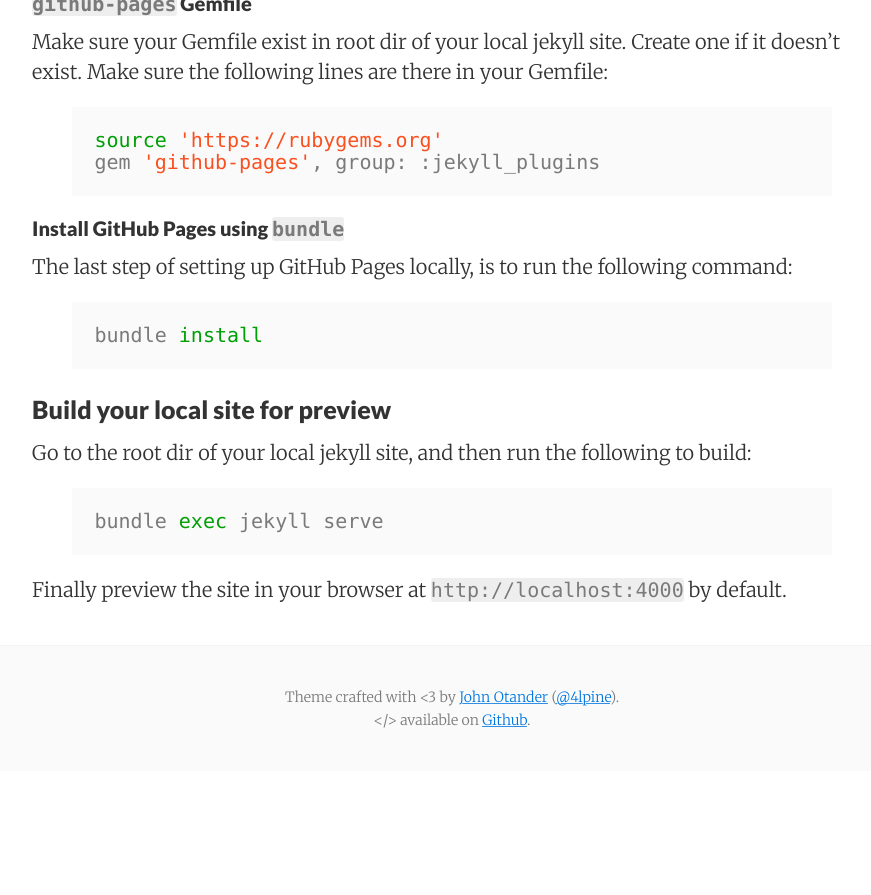
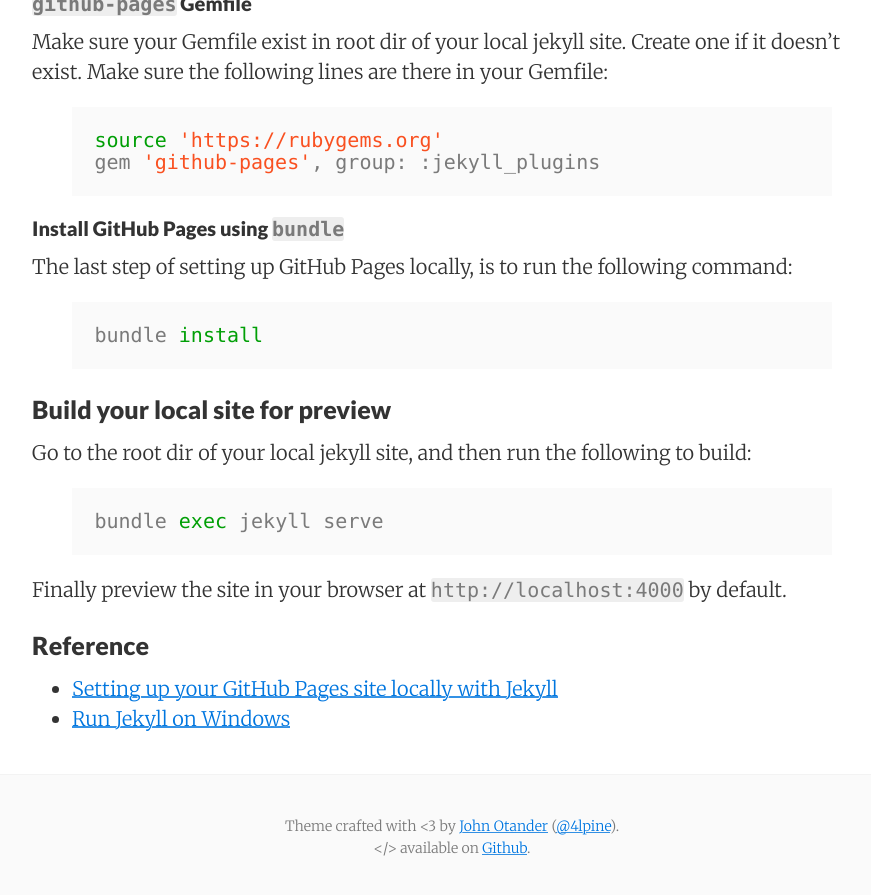
Before and after one commit to lzhoucs/lzhoucs.github.io, a Jekyll site: the page built from _posts/2016-04-26-how-to-setup-github-pages-on-windows.md, in a window 1280 px wide and 900 px high, scrolled down 2559 px. Shown: the top 895 px of the window, without its empty margins (188-1059 px from the left). Built offline with Jekyll 4.4.1, drawn with Linux system fonts in a browser that asks for light colours; before the commit the page ends 3330 px from its top, so only the background shows below that.

Commit message:
Add reference information.
--lzhoucs@G580-WIN10|Magit

```diff
--- a/_posts/2016-04-26-how-to-setup-github-pages-on-windows.md
+++ b/_posts/2016-04-26-how-to-setup-github-pages-on-windows.md
@@ -85,3 +85,7 @@
 {% endhighlight %}
 
 Finally preview the site in your browser at `http://localhost:4000` by default.
+
+### Reference
+  - [Setting up your GitHub Pages site locally with Jekyll](https://help.github.com/articles/setting-up-your-github-pages-site-locally-with-jekyll/)
+  - [Run Jekyll on Windows](http://jekyll-windows.juthilo.com/)
```
